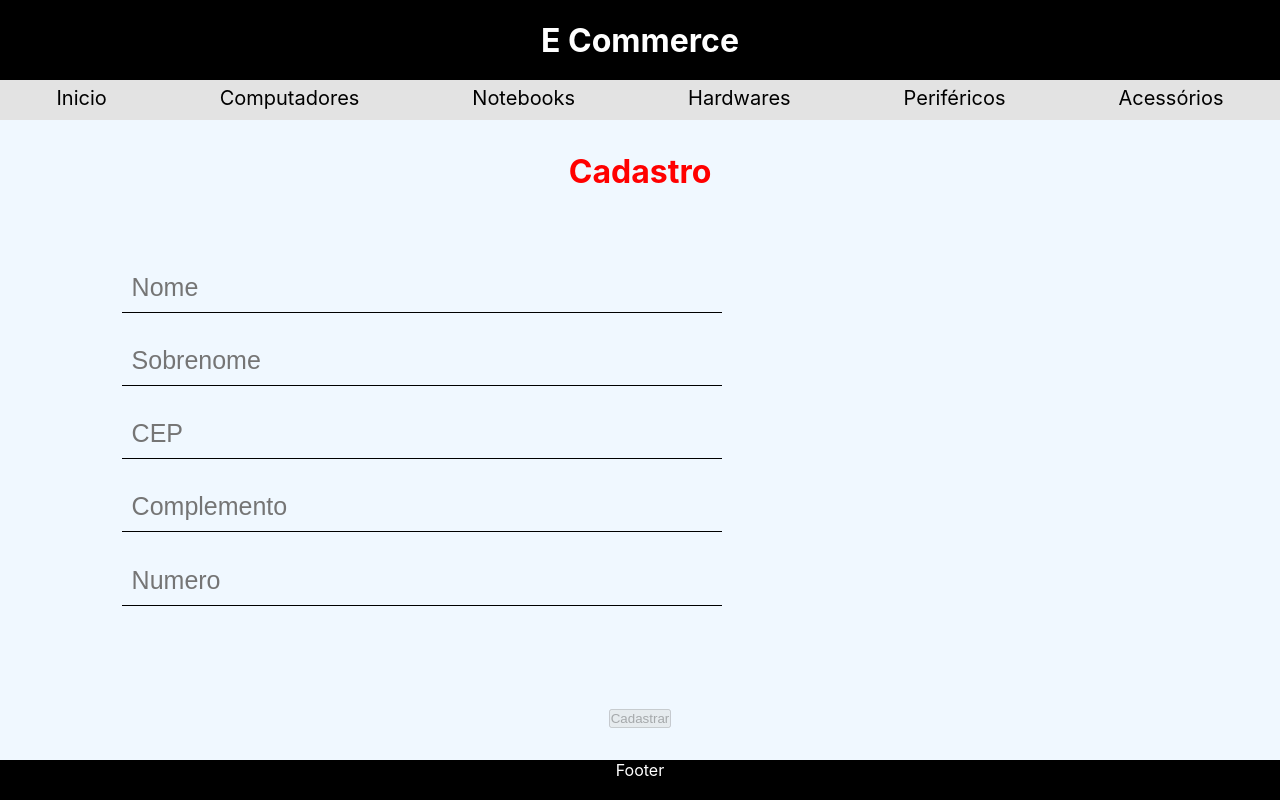
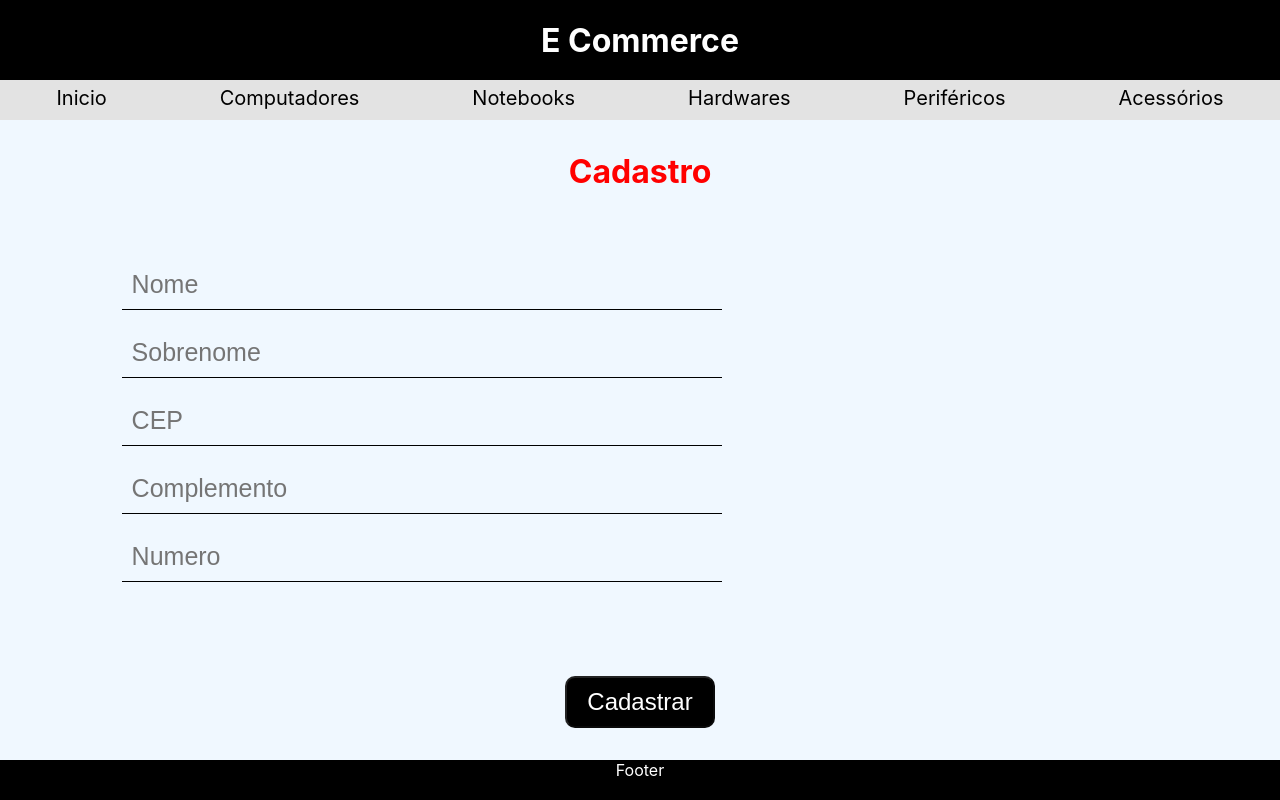
Before and after one commit to Gonzagadavid/ecommerce, a Next.js app: page /register in a window 1280 px wide. Built offline with nearby package versions, Linux system fonts and the light colour scheme.

Commit message:
style: add style in register button

```diff
--- a/src/pages/register/index.tsx
+++ b/src/pages/register/index.tsx
@@ -4,7 +4,7 @@ import InputText from "../../components/InputText";
 import Context from "../../context";
 import checkField from "../../functions/checkFields";
 import useFormInput from "../../hooks/useFormInput";
-import { ContainerFlexRow, FormContainer, InfoContainer, RegisterPage, Title } from "../../styles";
+import { ContainerFlexRow, FormContainer, InfoContainer, RegisterButton, RegisterPage, Title } from "../../styles";
 
 export default function Register() {
   const { cep, setCep, address } = useContext(Context);
@@ -34,7 +34,7 @@ export default function Register() {
           { infoList }
         </InfoContainer>
       </ContainerFlexRow>
-      <button disabled={!fieldsCompleted}>Cadastrar</button>
+      <RegisterButton disabled={!fieldsCompleted}>Cadastrar</RegisterButton>
     </RegisterPage>
   );
 }
--- a/src/styles/index.ts
+++ b/src/styles/index.ts
@@ -58,3 +58,11 @@ width: 90%;
 height: 100%;
 margin-top: 60px;
 `;
+
+export const RegisterButton = styled.button`
+padding: 10px 20px;
+background-color: black;
+color: white;
+font-size: 1.5em;
+border-radius: 10px;
+`;
```
